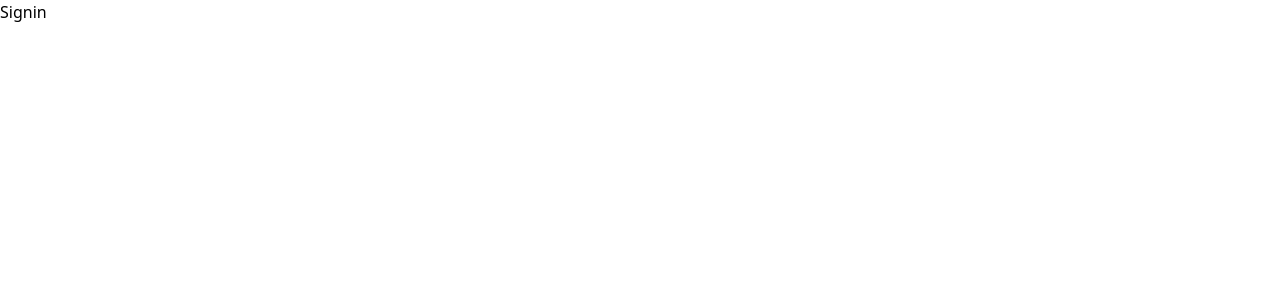
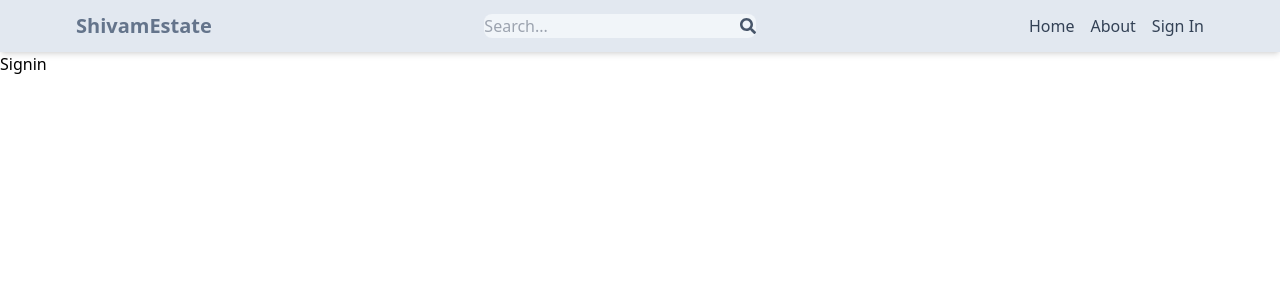
Before and after one commit to shivamk1075/RealEstateMERN, a React (Vite) app in the folder client/: page /signin in a window 1280 px wide. Shown: the top 300 px of the page. Built offline with nearby package versions, Linux system fonts and the light colour scheme.

Commit message:
create header comp.

```diff
--- a/client/package.json
+++ b/client/package.json
@@ -12,6 +12,7 @@
   "dependencies": {
     "react": "^19.2.8",
     "react-dom": "^19.2.8",
+    "react-icons": "^5.7.0",
     "react-router-dom": "^7.18.2"
   },
   "devDependencies": {
--- a/client/src/App.jsx
+++ b/client/src/App.jsx
@@ -4,9 +4,12 @@
 import About from './pages/About';
 import Signin from './pages/Signin';
 import Signout from './pages/Signout';
+import Header from './components/Header';
 
 export default function App() {
-  return <BrowserRouter>
+  return (
+    <BrowserRouter>
+    <Header />
     <Routes>
       <Route path='/' element={<Home />} />
       <Route path="/profile" element={<Profile />} />
@@ -15,4 +18,5 @@
       <Route path="/signout" element={<Signout />} />
     </Routes>
     </BrowserRouter>
+    )
 }
--- /dev/null
+++ b/client/src/components/Header.jsx
@@ -0,0 +1,27 @@
+import {FaSearch} from 'react-icons/fa';
+import {Link} from 'react-router-dom';
+
+export default function Header() {
+  return (
+    <header className='bg-slate-200 shadow-md'>
+      <div className='flex justify-between items-center max-w-6xl mx-auto p-3'>
+        <Link to='/'>
+        <h1 className='font-bold text-sm sm:text-xl flex flex-wrap'>
+          <span className='text-slate-500'>Shivam</span>
+          <span className='text-slate-500'>Estate</span>
+        </h1>
+        </Link>
+        <form className='bg-slate-100 pg-3 rounded-lg flex items-center'>
+          <input type="text" placeholder="Search..."
+          className='bg-transparent focus:outline-none w-24 sm:w-64' />
+          <FaSearch className='text-slate-600' />
+        </form>
+        <ul className='flex gap-4'>
+          <Link to='/' className='hidden sm:inline text-slate-700 hover:underline'>Home</Link>
+          <Link to='/about' className='hidden sm:inline text-slate-700 hover:underline'>About</Link>
+          <Link to='/signin' className='text-slate-700 hover:underline'>Sign In</Link>
+        </ul>
+      </div>
+    </header>
+  )
+}
```
Also changed, not shown: 1 other file (tests, documents, lock files or other folders). Lines whose indentation alone changed are shown as unchanged.
